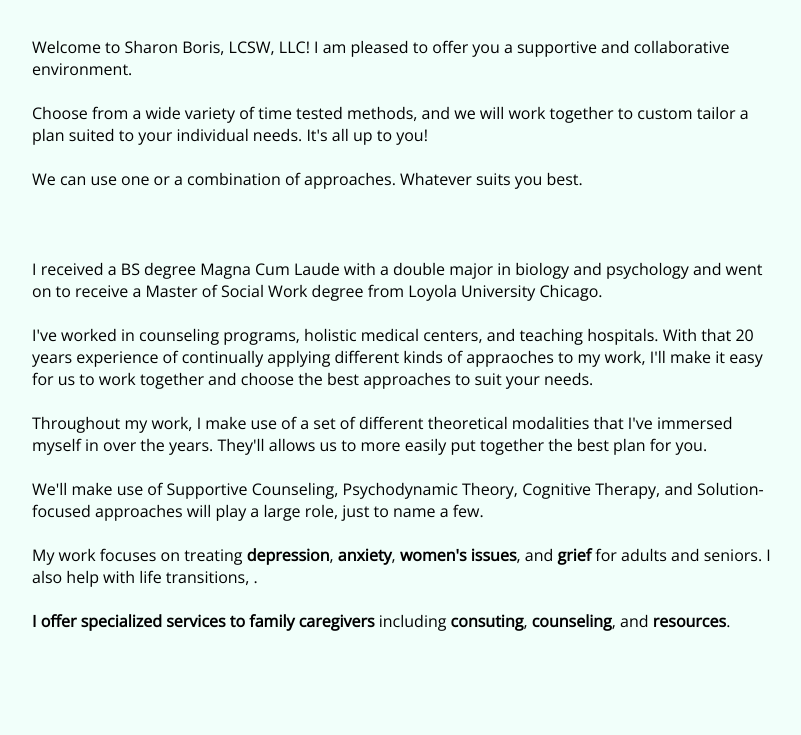
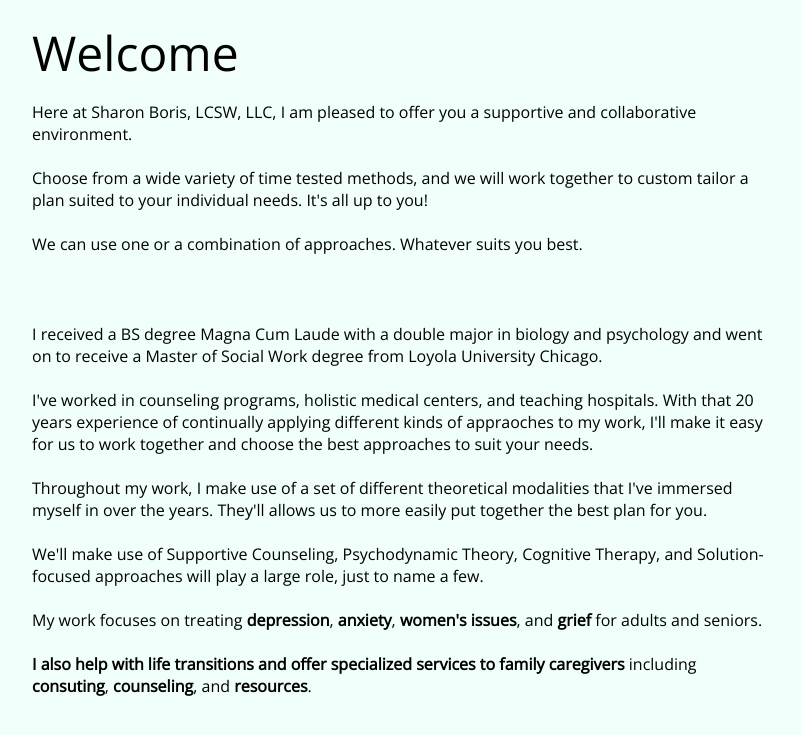
Before and after one commit to PlGGS/sharonboris.com, a Jekyll site: the page built from index.html, in a window 1280 px wide and 1400 px high. Shown: the part 650-1385 px from the top of the window, without its empty margins (236-1037 px from the left). Built offline with Jekyll 4.4.1, drawn with Linux system fonts in a browser that asks for light colours; nearby versions of some CDN libraries; some web fonts are replaced.

Commit message:
Updated about section Started forms section

```diff
--- a/css/main.scss
+++ b/css/main.scss
@@ -136,6 +136,7 @@ section#about {
     div {
         h2 {
             color: #000000;
+            // text-align: center;
         }
 
         p {
--- a/index.html
+++ b/index.html
@@ -4,6 +4,9 @@ title: Sharon Boris, LCSW, LLC
 css: main
 ---
 
+<head>
+    <script src="https://ajax.googleapis.com/ajax/libs/jquery/3.5.1/jquery.min.js"></script>
+</head>
 <section id="home">
     <div>
         <img src='assets/sharon.png' width="300px" height="300px"/>
@@ -11,8 +14,9 @@ css: main
 </section>
 <section id="about">
     <div>
+        <h2>Welcome</h2>
         <p>
-            Welcome to Sharon Boris, LCSW, LLC! I am pleased to offer you a supportive and
+            Here at Sharon Boris, LCSW, LLC, I am pleased to offer you a supportive and
             collaborative environment.
             <br /><br />
             Choose from a wide variety of time tested methods, and we will
@@ -36,9 +40,8 @@ css: main
             approaches will play a large role, just to name a few.
             <br /><br />
             My work focuses on treating <b>depression</b>, <b>anxiety</b>, <b>women's issues</b>, and <b>grief</b> for adults and seniors.
-            I also help with life transitions, .
             <br /><br />
-            <b>I offer specialized services to family caregivers</b> including <b>consuting</b>, <b>counseling</b>, and <b>resources</b>.
+            <b>I also help with life transitions and offer specialized services to family caregivers</b> including <b>consuting</b>, <b>counseling</b>, and <b>resources</b>.
         </p>
     </div>
 </section>
```
Also changed, not shown: other parts of index.html (+5 -0 lines).
